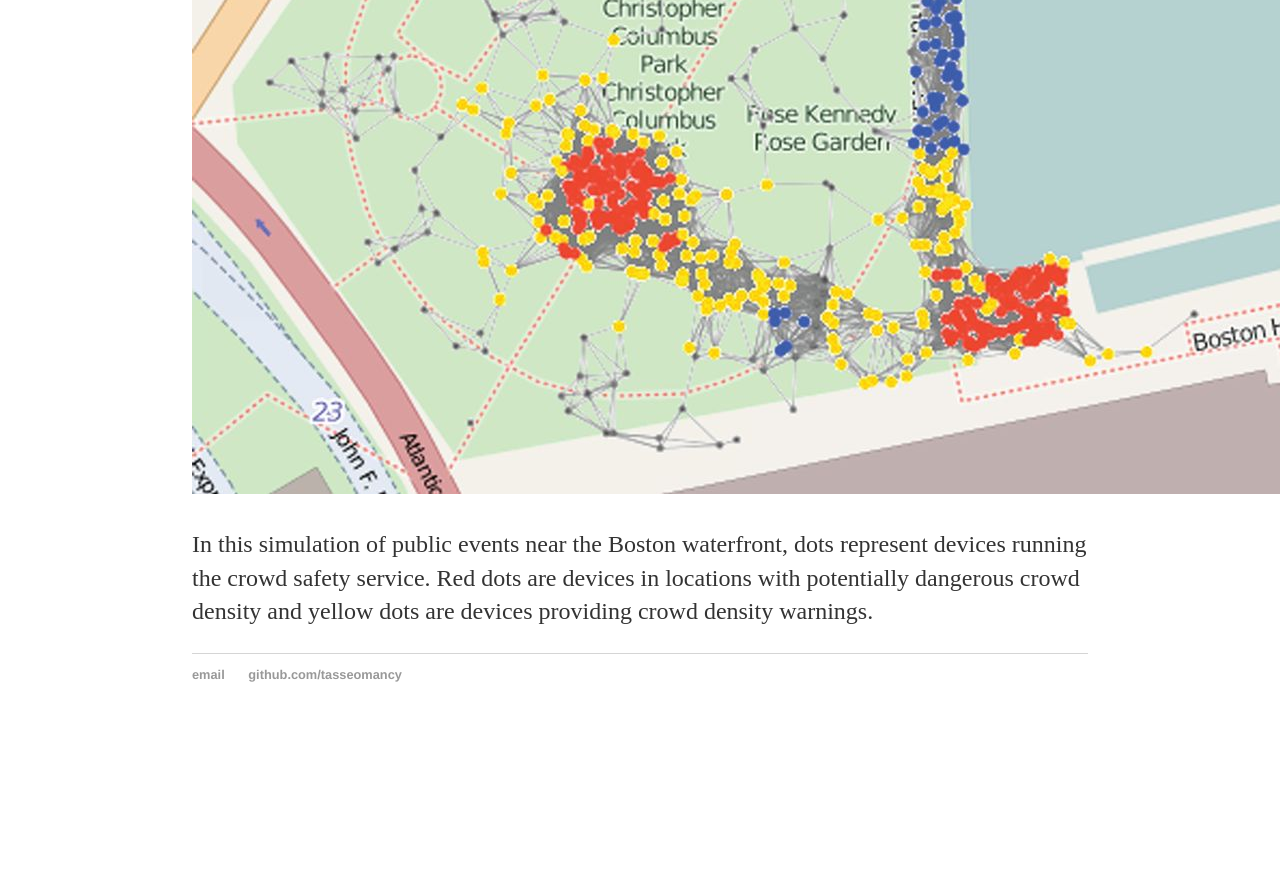
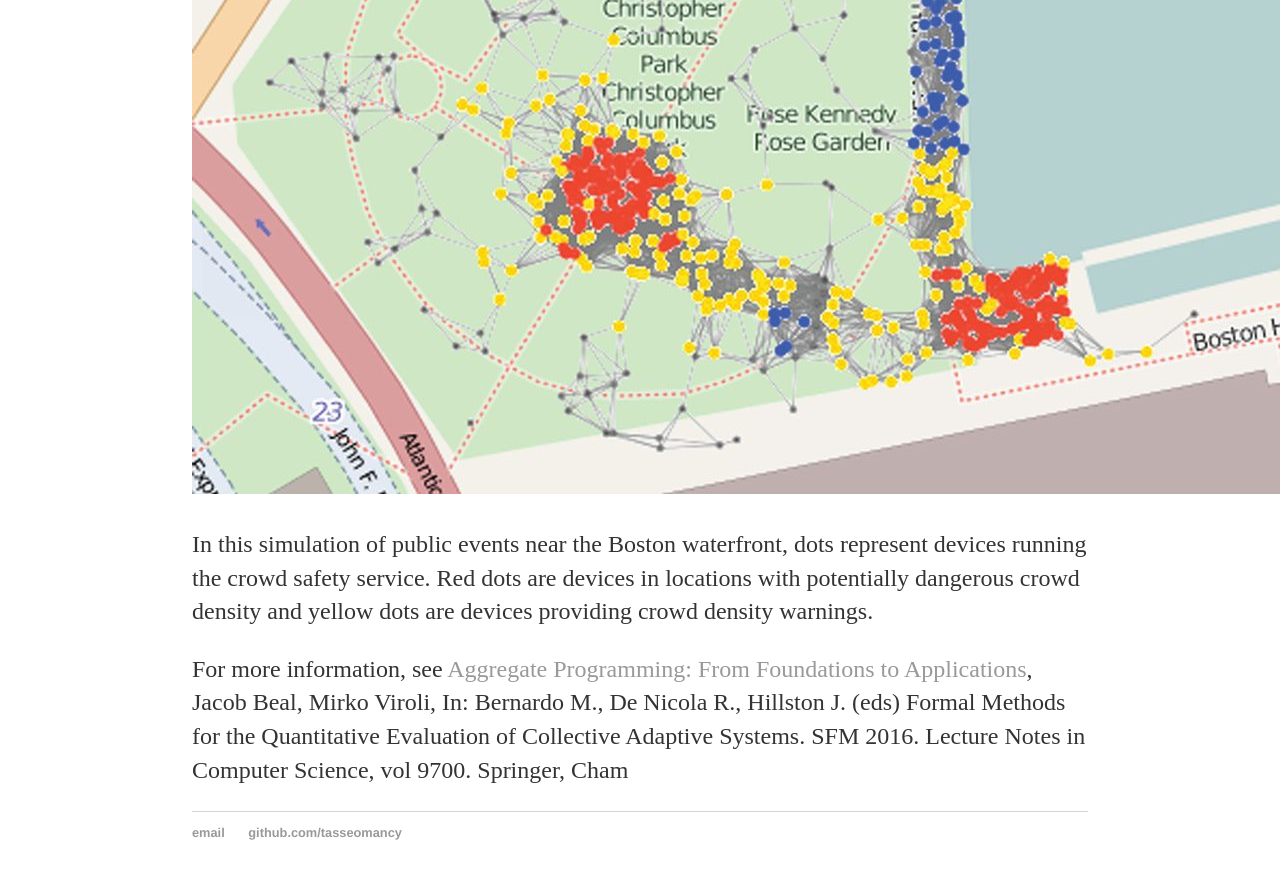
Before and after one commit to tasseomancy/tasseomancy.github.io, a Jekyll site: the page built from _posts/2018-02-09-crowd-warning.md, in a window 1280 px wide and 900 px high, scrolled down 2767 px. Shown: the top 879 px of the window. Built offline with Jekyll 4.4.1, drawn with Linux system fonts in a browser that asks for light colours; before the commit the page ends 3509 px from its top, so only the background shows below that.

Commit message:
Update 2018-02-09-crowd-warning.md

```diff
--- a/_posts/2018-02-09-crowd-warning.md
+++ b/_posts/2018-02-09-crowd-warning.md
@@ -44,3 +44,5 @@ In this simulation of the 2013 Vienna marathon, dots represent devices running t
 ![map with blue, yellow, and red dots](/images/crowd-management.jpg)
 
 In this simulation of public events near the Boston waterfront, dots represent devices running the crowd safety service. Red dots are devices in locations with potentially dangerous crowd density and yellow dots are devices providing crowd density warnings.
+
+For more information, see <a href="http://web.mit.edu/jakebeal/www/Publications/QUANTICOL16-AggregateProgramming.pdf">Aggregate Programming: From Foundations to Applications</a>, Jacob Beal, Mirko Viroli, In: Bernardo M., De Nicola R., Hillston J. (eds) Formal Methods for the Quantitative Evaluation of Collective Adaptive Systems. SFM 2016. Lecture Notes in Computer Science, vol 9700. Springer, Cham
```
